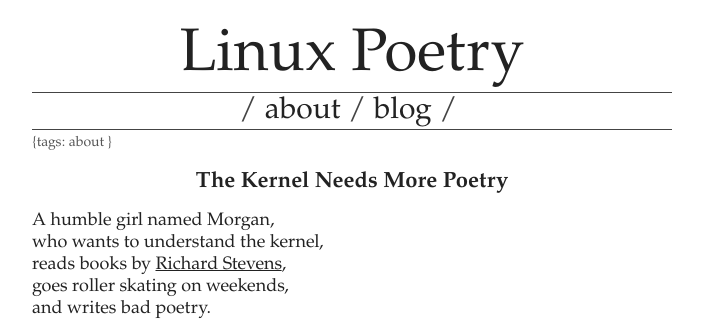
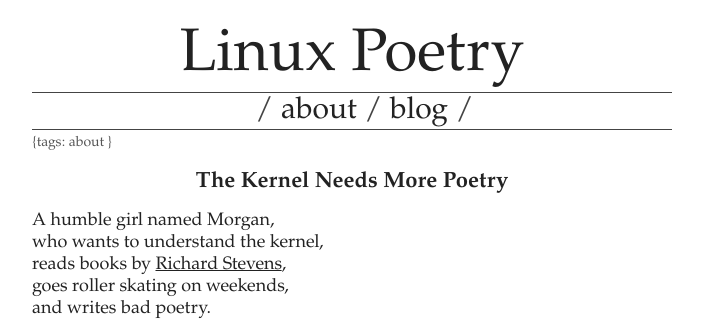
Before and after one commit to EricSchles/linuxpoetry, a Django app: template templates/linuxpoetry/blog.html in a window 1280 px wide. Shown: the top 322 px of the page, without its empty margins (288-991 px from the left). Run offline with Django 3.2, Linux system fonts and the light colour scheme; the template is opened without the code that fills it: values that come from a table or form of the project are taken from there, others are empty; data comes from the database, SQL or seed files in the repository; parts of the project's set-up code (start-up, migrations or seed data) failed here and were passed over.

Commit message:
Revert "Add some white spaces to line up the twitterless nav bar."
This reverts commit b5ad35a3fda75abff0eadb58ddddecd734c830a9.

```diff
--- a/templates/linuxpoetry/base.html
+++ b/templates/linuxpoetry/base.html
@@ -111,7 +111,7 @@
             <a href="{% url "blogindex" %}"> blog </a>/
         </li>
         <li>
-        <span style="color:white;">----</span>
+        &nbsp;
         </li>
       </ul>
 
```
